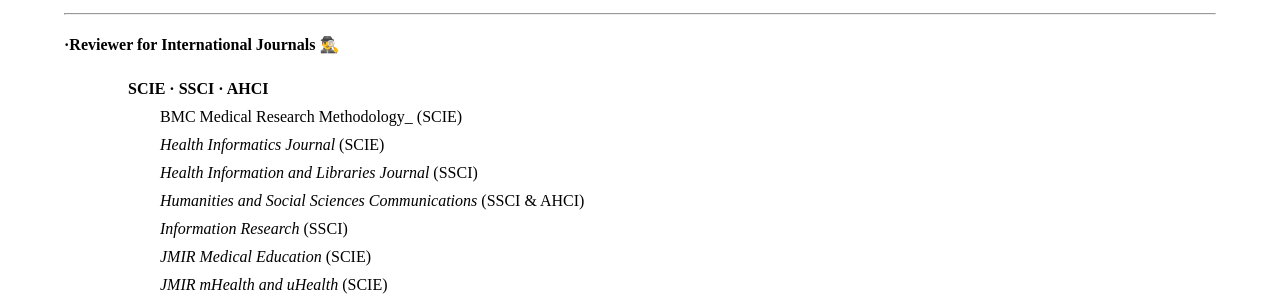
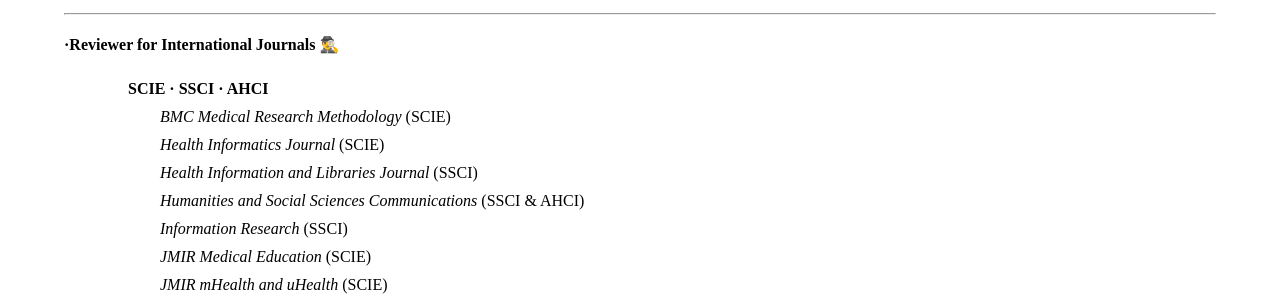
Before and after one commit to jiang-yuyan/Yuyan-Jiang-CV, a Jekyll site: the page built from role/roles.md, in a window 1280 px wide and 900 px high, scrolled down 469 px. Shown: the part 152-452 px from the top of the window. Built offline with Jekyll 4.4.1, drawn with Linux system fonts in a browser that asks for light colours.

```diff
--- a/role/roles.md
+++ b/role/roles.md
@@ -31,7 +31,7 @@ __·Reviewer for Chinese Journals__ 🕵️‍♂️
 __·Reviewer for International Journals__ 🕵️‍♂️
 
 &#8195;&#8195;&#8195;&#8195;**SCIE · SSCI · AHCI**
-&#8195;&#8195;&#8195;&#8195;&#8195;&#8195;BMC Medical Research Methodology_ (SCIE)
+&#8195;&#8195;&#8195;&#8195;&#8195;&#8195;_BMC Medical Research Methodology_ (SCIE)
 &#8195;&#8195;&#8195;&#8195;&#8195;&#8195;_Health Informatics Journal_ (SCIE)
 &#8195;&#8195;&#8195;&#8195;&#8195;&#8195;_Health Information and Libraries Journal_ (SSCI)
 &#8195;&#8195;&#8195;&#8195;&#8195;&#8195;_Humanities and Social Sciences Communications_ (SSCI & AHCI)
```
Also changed, not shown: role/roles-zh.md (+1 -0 lines).
